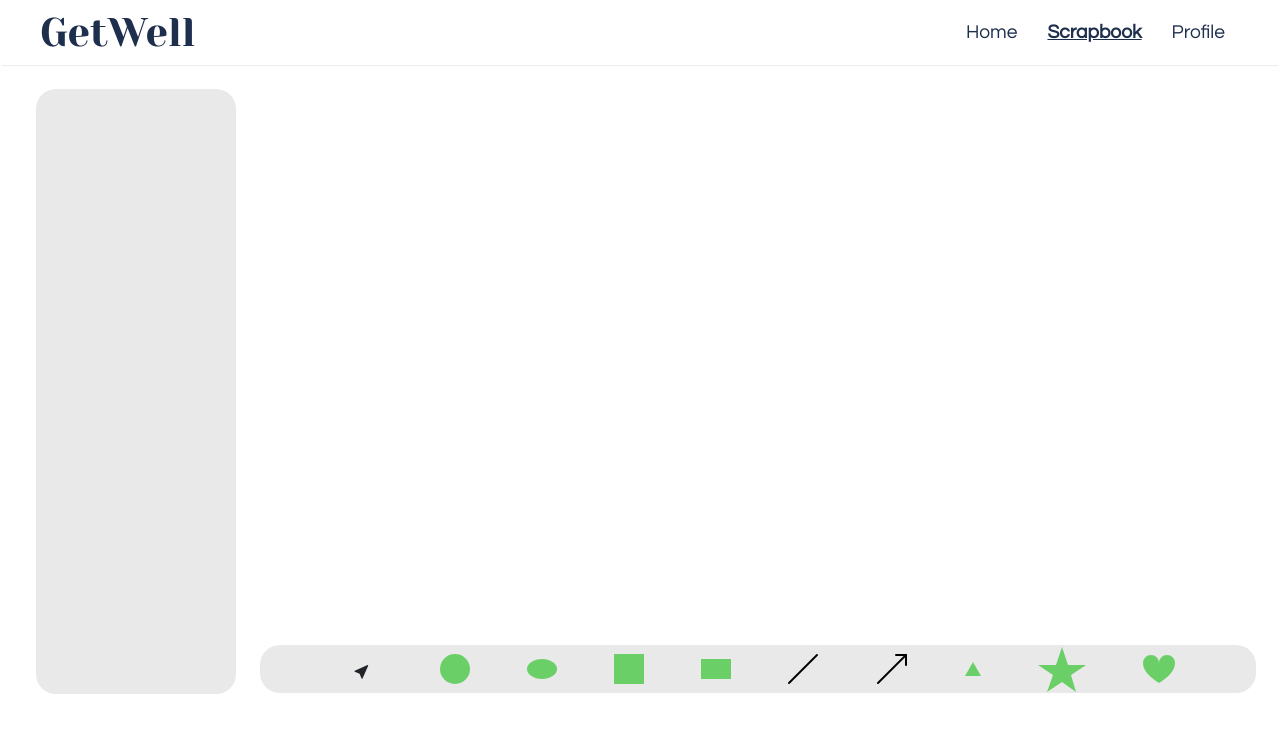
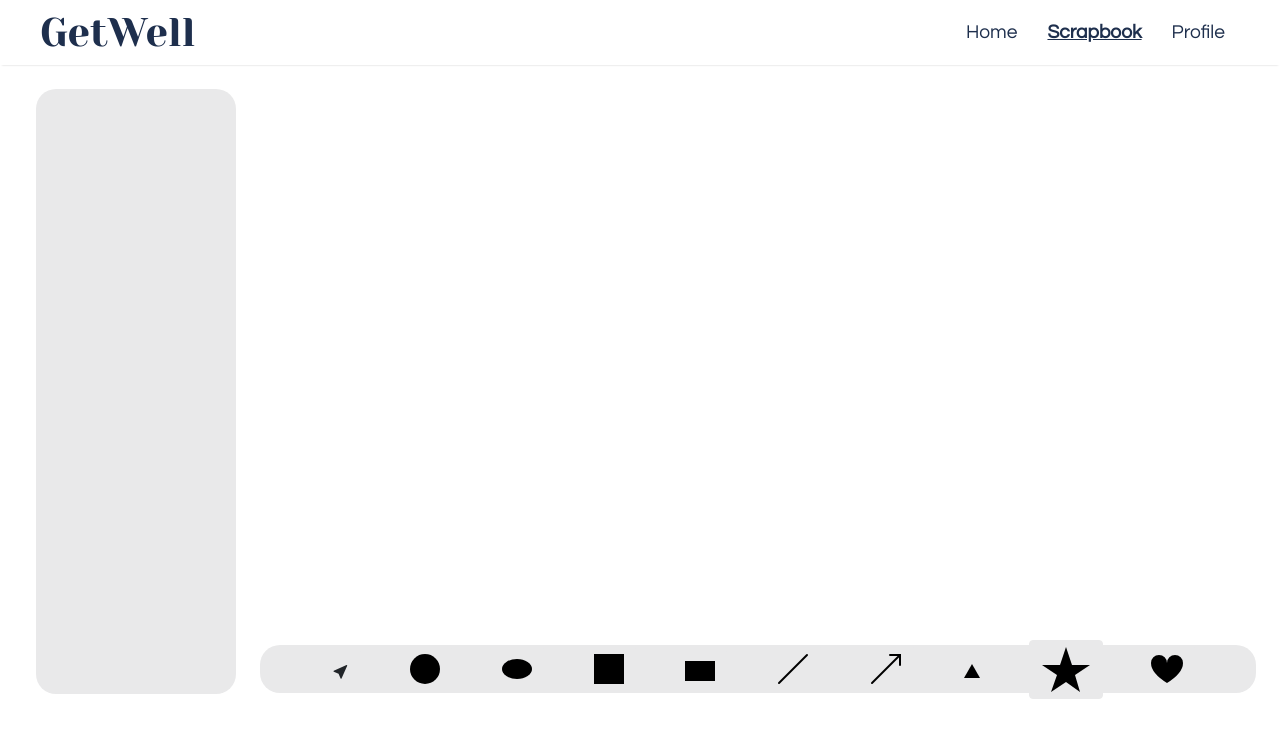
Before and after one commit to info442-spr22/g-team, a React (Create React App) app: page /scrapbook in a window 1280 px wide. Shown: the top 738 px of the page. Built offline with nearby package versions, Linux system fonts and the light colour scheme.

Commit message:
Add styling to action bar

```diff
--- a/src/component/page-element/ActionBar/ActionBar.jsx
+++ b/src/component/page-element/ActionBar/ActionBar.jsx
@@ -18,15 +18,33 @@ export default function ActionBar() {
             <CursorFill />
           </button>
         </div>
+        <button id="selectMove" type="button" class="btn selectMove">
           <ToolBarSticker type={'circle'} />
+        </button>
+        <button id="selectMove" type="button" class="btn selectMove">
           <ToolBarSticker type={'ellipse'} />
+        </button>
+        <button id="selectMove" type="button" class="btn selectMove">
           <ToolBarSticker type={'square'} />
+        </button>
+        <button id="selectMove" type="button" class="btn selectMove">
           <ToolBarSticker type={'rectangle'} />
+        </button>
+        <button id="selectMove" type="button" class="btn selectMove">
           <ToolBarSticker type={'line'} />
+        </button>
+        <button id="selectMove" type="button" class="btn selectMove">
           <ToolBarSticker type={'arrow'} />
+        </button>
+        <button id="selectMove" type="button" class="btn selectMove">
           <ToolBarSticker type={'triangle'} />
+        </button>
+        <button id="selectMove" type="button" class="btn selectMove">
           <ToolBarSticker type={'star'} />
+        </button>
+        <button id="selectMove" type="button" class="btn selectMove">
           <ToolBarSticker type={'heart'} />
+        </button>
       </div>
     </div>
   );
--- a/src/component/sticker/tool-bar/ToolBarSticker.jsx
+++ b/src/component/sticker/tool-bar/ToolBarSticker.jsx
@@ -10,9 +10,9 @@ function ToolBarSticker(props) {
 
   function Circle() {
     return(
-      <svg width="30" height="30" className={styles.sticker} onClick={select}>
-        <circle cx="15" cy="15" r="15"/>
-      </svg>
+        <svg width="30" height="30" className={styles.sticker} onClick={select}>
+          <circle cx="15" cy="15" r="15"/>
+        </svg>
     );
   }
 
@@ -32,44 +32,10 @@ function ToolBarSticker(props) {
     );
   }
 
-  function Line() {
-    return (
-      <svg
-        width="32" height="32" className={styles.sticker} onClick={select}
-        strokeLinecap="round" strokeWidth="2">
-
-        <path
-          fill="none"
-          stroke="black"
-          d="
-            M 2 30
-            L 30 2
-          " />
-      </svg>
-    )
-  }
-
-  function Arrow() {
-    return (
-      <svg
-        width="32" height="32" className={styles.sticker} onClick={select}
-        strokeLinecap="round" strokeWidth="2"
-      >
-        <path
-          fill="none"
-          stroke="black"
-          d="
-            M 2 30
-            L 30 2
-          " />
-        <path
-          fill="none"
-          stroke="black"
-          d="
-            M 20 2
-            H 30
-            V 12
-          " />
+  function Square() {
+    return(
+      <svg width="30" height="30" className={styles.sticker} onClick={select}>
+        <rect width="30" height="30"/>
       </svg>
     )
   }
@@ -121,10 +87,44 @@ function ToolBarSticker(props) {
     )
   }
 
-  function Square() {
-    return(
-      <svg width="30" height="30" className={styles.sticker} onClick={select}>
-        <rect width="30" height="30"/>
+  function Line() {
+    return (
+      <svg
+        width="32" height="32" className={styles.sticker} onClick={select}
+        strokeLinecap="round" strokeWidth="2">
+
+        <path
+          fill="none"
+          stroke="black"
+          d="
+            M 2 30
+            L 30 2
+          " />
+      </svg>
+    )
+  }
+
+  function Arrow() {
+    return (
+      <svg
+        width="32" height="32" className={styles.sticker} onClick={select}
+        strokeLinecap="round" strokeWidth="2"
+      >
+        <path
+          fill="none"
+          stroke="black"
+          d="
+            M 2 30
+            L 30 2
+          " />
+        <path
+          fill="none"
+          stroke="black"
+          d="
+            M 20 2
+            H 30
+            V 12
+          " />
       </svg>
     )
   }
--- a/src/custom.css
+++ b/src/custom.css
@@ -6,6 +6,12 @@
 
 .btn:hover {
     color: var(--variant-text-color);
-    background-color: var(--scrapbook-tool-selection);
     border-color: var(--variant-text-color);
   }
+
+.btn:focus {
+  border-color: var(--variant-text-color);
+  background-color: var(--selected-shape-color);
+  stroke: var(--highlight-shape-color);
+  stroke-width: 1px;
+}
--- a/src/page/Landing/Landing.jsx
+++ b/src/page/Landing/Landing.jsx
@@ -21,7 +21,7 @@ function Landing() {
           <p>Get creative with GetWell. GetWell combines journaling and art,
           turning it into a digital scrapbooking experience for you to create spreads,
           share it with your friends, and transform your thoughts into art.</p>
-          <div><p>Get Started</p></div>
+          <div className={styles.call_to_action}><p>Get Started</p></div>
         </div>
         <div className={styles.intro_pic}>
           <img src={landing_splash} alt={"Person painting with space"} />
--- a/src/page/Landing/Landing.module.css
+++ b/src/page/Landing/Landing.module.css
@@ -5,7 +5,7 @@
 .intro {
   height: 100vh;
   width: 80%;
-  margin:auto;
+  margin: auto;
 }
 
 .intro_txt {
@@ -40,6 +40,10 @@
 
 .intro, .intro_txt, .intro_txt div {
   display: flex;
+}
+
+.call_to_action p {
+  margin-top: 15px;
 }
 
 .intro_txt, .intro_pic {
@@ -134,7 +138,7 @@
 /* Inspiration */
 
 .insp {
-  height: 75vh;
+  height: 100vh;
   background-color: var(--landing-section-three-color);
 }
 
--- a/src/theme/colors.css
+++ b/src/theme/colors.css
@@ -6,7 +6,8 @@
   --color-four: #CCDDEF; /* light-blue */
   --color-five: #E9E9EA; /* light-grey */
   --color-six: #DAF7A2;  /* light-green */
-  --color-seven: #6ACF66; /* neon-green */
+  /* --color-seven: #6ACF66;  neon-green */
+  --color-seven: #000000; /* black */
 
   --landing-section-one-color: var(--page-background);
 
@@ -26,4 +27,6 @@
   --scrapbook-bar-background: var(--color-five);
   --scrapbook-tool-selection: var(--color-six);
   --default-shape-color: var(--color-seven);
+  --selected-shape-color: var(--color-one);
+  --highlight-shape-color: var(--color-two);
 }
```
Lines whose indentation alone changed are shown as unchanged.
